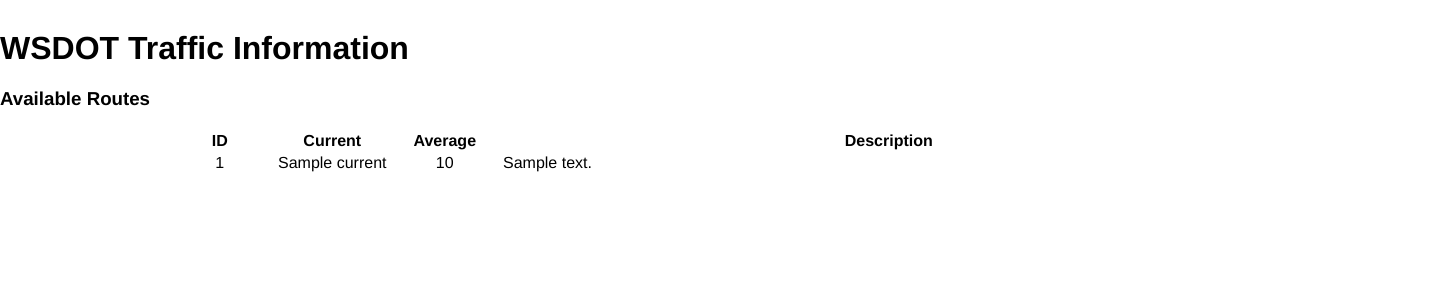
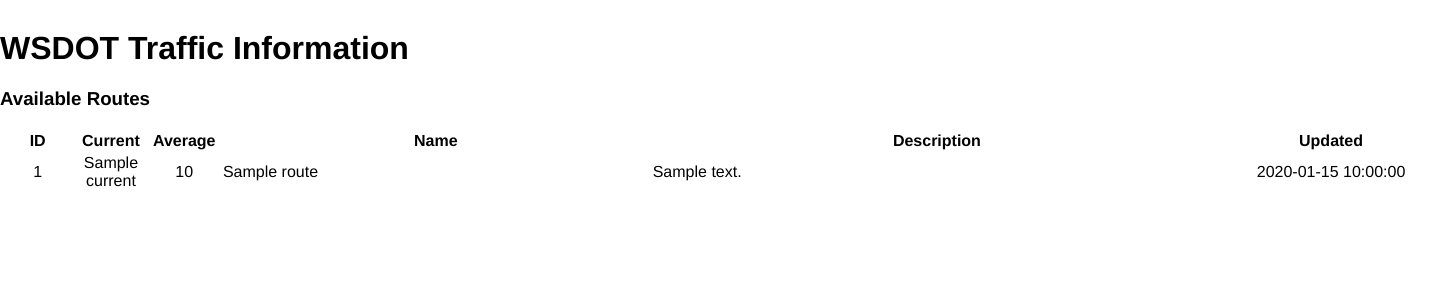
Before and after one commit to pferate/wsdot_traffic, a Flask app: template wsdot_traffic/templates/route_table.html in a window 1440 px wide. Shown: the top 300 px of the page. Run offline with Flask 2, Linux system fonts and the light colour scheme; the template is opened without the code that fills it: most values are stand-ins (such as "Sample title", 1, 10 or a date in 2020); parts of the project's set-up code (start-up, migrations or seed data) failed here and were passed over.

Commit message:
Adding more information columns to the main table

```diff
--- a/wsdot_traffic/static/css/style.css
+++ b/wsdot_traffic/static/css/style.css
@@ -16,11 +16,23 @@
 th.center, td.center {
     text-align: center;
 }
+th.t5, td.t5, th.t05, td.t05 {
+    width: 5%;
+}
 th.t10, td.t10 {
     width: 10%;
 }
+th.t15, td.t15 {
+    width: 15%;
+}
 th.t20, td.t20 {
     width: 20%;
+}
+th.t30, td.t30 {
+    width: 30%;
+}
+th.t40, td.t40 {
+    width: 40%;
 }
 th.t70, td.t70 {
     width: 70%;
--- a/wsdot_traffic/templates/route_table.html
+++ b/wsdot_traffic/templates/route_table.html
@@ -5,17 +5,21 @@
         <h3>Available Routes</h3>
         <table class="center">
             <tr>
-                <th class="t10">ID</th>
-                <th class="t10">Current</th>
-                <th class="t10">Average</th>
-                <th class="t70">Description</th>
+                <th class="t05">ID</th>
+                <th class="t05">Current</th>
+                <th class="t05">Average</th>
+                <th class="t30">Name</th>
+                <th class="t40">Description</th>
+                <th class="t15">Updated</th>
             </tr>
-            {% for route in routes %}
+            {% for route in routes.values()|sort(attribute='id') %}
             <tr>
-                <td class="t10 center">{{ route['id'] }}</td>
-                <td class="t10 center">{{ route['current'] }}</td>
-                <td class="t10 center">{{ route['average'] }}</td>
-                <td class="t70">{{ route['description'] }}</td>
+                <td class="t05 center">{{ route['id'] }}</td>
+                <td class="t05 center">{{ route['current'] }}</td>
+                <td class="t05 center">{{ route['average'] }}</td>
+                <td class="t30">{{ route['name'] }}</td>
+                <td class="t40">{{ route['description'] }}</td>
+                <td class="t15 center">{{ route['update_time'] }}</td>
             </tr>
             {%  endfor %}
         </table>
```
